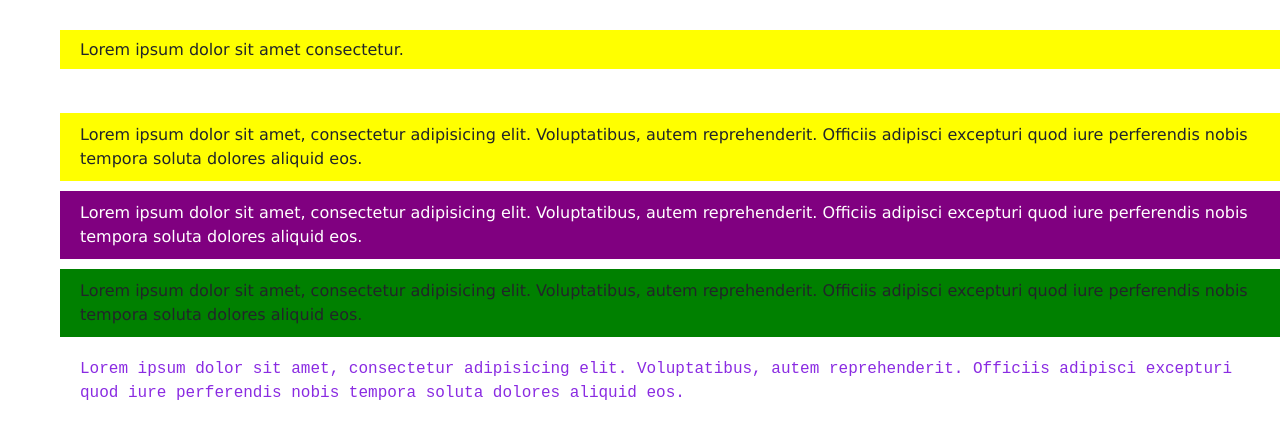
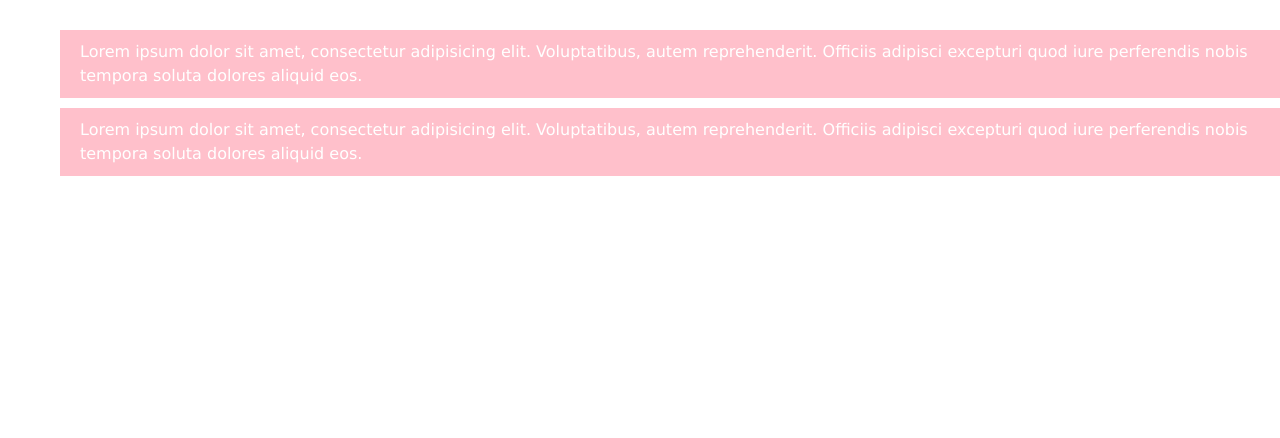
Before and after one commit to ShiyamS/Angular-eShopping, an Angular app: page / in a window 1280 px wide. Shown: the top 438 px of the page. Built offline with nearby package versions, Linux system fonts and the light colour scheme.

Commit message:
Condition Directive

```diff
--- a/src/app/app.component.css
+++ b/src/app/app.component.css
@@ -12,3 +12,7 @@
   font-family: "Courier New", Courier, monospace;
   color: blueviolet;
 }
+
+.card-higlighter {
+  border: blue 7px solid;
+}
--- a/src/app/app.component.html
+++ b/src/app/app.component.html
@@ -33,7 +33,7 @@
 
   <!-- Custom Directive  -->
   <div class="container">
-    <h1 class="container" setBackground appHover>Lorem ipsum dolor sit amet consectetur.
+    <!-- <h1 class="container" setBackground appHover>Lorem ipsum dolor sit amet consectetur.
     </h1>
     <br>
     <p class="container" setBackground appHover>Lorem ipsum dolor sit amet, consectetur adipisicing elit. Voluptatibus,
@@ -53,6 +53,26 @@
       autem
       reprehenderit.
       Officiis adipisci
+      excepturi quod iure perferendis nobis tempora soluta dolores aliquid eos.</p> -->
+    <!-- Default ng Style -->
+    <p class="container" [ngStyle]="{backgroundColor:'pink',color: 'white'}">Lorem
+      ipsum dolor sit amet,
+      consectetur
+      adipisicing elit. Voluptatibus,
+      autem
+      reprehenderit.
+      Officiis adipisci
+      excepturi quod iure perferendis nobis tempora soluta dolores aliquid eos.</p>
+
+    <!-- Custom Ng Style  -->
+
+    <p class="container" [ngStyle]="{backgroundColor:'pink',color: 'white'}">Lorem
+      ipsum dolor sit amet,
+      consectetur
+      adipisicing elit. Voluptatibus,
+      autem
+      reprehenderit.
+      Officiis adipisci
       excepturi quod iure perferendis nobis tempora soluta dolores aliquid eos.</p>
     <!-- NgClass -->
     <!-- <p [ngClass]="{'container' : true, 'font-chnage' : true}">Lorem
@@ -62,8 +82,8 @@
       autem
       reprehenderit.
       Officiis adipisci
-      excepturi quod iure perferendis nobis tempora soluta dolores aliquid eos.</p>
-       -->
+      excepturi quod iure perferendis nobis tempora soluta dolores aliquid eos.</p> -->
+
     <!-- custom NgClass -->
     <!-- Scenarion 1 -->
     <!-- <p appClass [display]="{'container' : true, 'font-chnage' : true}">Lorem
@@ -75,15 +95,30 @@
       Officiis adipisci
       excepturi quod iure perferendis nobis tempora soluta dolores aliquid eos.</p> -->
     <!-- Scenario 2 -->
-    <p [appClass]="{'container' : true, 'font-chnage' : true}">Lorem
+    <!-- <p [appClass]="{'container' : true, 'font-chnage' : true}">Lorem
       ipsum dolor sit amet,
       consectetur
       adipisicing elit. Voluptatibus,
       autem
       reprehenderit.
       Officiis adipisci
-      excepturi quod iure perferendis nobis tempora soluta dolores aliquid eos.</p>
+      excepturi quod iure perferendis nobis tempora soluta dolores aliquid eos.</p> -->
+
+    <!-- </div> -->
+    <!-- <div class="container d-flex flex-row  justify-content-center">
+    <ng-container>
+      <div class="card m-3" style="width: 18rem;" *ngFor="let card of cards"
+        [appHighlighter2]="card.likes === mostLikes ">
+        <img class=" card-img-top" [src]='card.cardImage' alt="Card image cap">
+        <div class="card-body">
+          <p class="card-text"> Title : {{card.title}}</p>
+          <p class="card-text"> Likes: {{card.likes }}</p>
+        </div>
+      </div>
+
+    </ng-container>
+
+  </div> -->
+
 
   </div>
-
-</div>
--- a/src/app/app.component.ts
+++ b/src/app/app.component.ts
@@ -1,4 +1,4 @@
-import { Component, ElementRef, ViewChild } from '@angular/core';
+import { Component, ElementRef, ViewChild, OnInit } from '@angular/core';
 import { DemoComponent } from './demo/demo.component';
 
 @Component({
@@ -6,8 +6,11 @@ import { DemoComponent } from './demo/demo.component';
   templateUrl: './app.component.html',
   styleUrls: ['./app.component.css']
 })
-export class AppComponent {
+export class AppComponent implements OnInit {
   title = 'AngularApp';
+
+
+
 
   @ViewChild('dobInput')
   dob!: ElementRef;
@@ -18,6 +21,10 @@ export class AppComponent {
 
   @ViewChild(DemoComponent, { static: true }) demo?: DemoComponent;
 
+
+  ngOnInit(): void {
+
+  }
   calculateAge() {
     let birthYear = new Date(this.dob.nativeElement.value).getFullYear();
     let currentYear = new Date().getFullYear();
@@ -27,4 +34,19 @@ export class AppComponent {
     this.age.nativeElement.value = age;
   }
 
+  cards = [
+    { title: 'Random Title 1', cardImage: "https://picsum.photos/100/100", likes: 800 },
+    { title: 'Random Title 2', cardImage: "https://picsum.photos/100/100", likes: 500 },
+    { title: 'Random Title 2', cardImage: "https://picsum.photos/100/100", likes: 100 },
+  ]
+
+
+  mostLikedCard() {
+    let copyCards = [...this.cards]
+    return copyCards.sort((curr, next) => next.likes - curr.likes)[0].likes;
+  }
+
+  mostLikes = this.mostLikedCard();
+
+
 }
--- a/src/app/app.module.ts
+++ b/src/app/app.module.ts
@@ -19,10 +19,11 @@ import { HighlighterDirective } from './customDirectives/highlighter.directive';
 import { HoverDirective } from './customDirectives/hover.directive';
 import { BetterHighlighterDirective } from './customDirectives/better-highlighter.directive';
 import { ClassDirective } from './customDirectives/class.directive';
+import { Highlighter2Directive } from './customDirectives/highlighter2.directive';
 
 @NgModule({
   declarations: [
-    AppComponent, ContainerComponent, NavComponent, HeaderComponent, NotificationComponent, SearchComponent, ProductsComponent, FilterComponent, DemoComponent, CustomerComponent, NgContentComponent, ContentChilcComponent, SetBackgroundDirective, HighlighterDirective, HoverDirective, BetterHighlighterDirective, ClassDirective
+    AppComponent, ContainerComponent, NavComponent, HeaderComponent, NotificationComponent, SearchComponent, ProductsComponent, FilterComponent, DemoComponent, CustomerComponent, NgContentComponent, ContentChilcComponent, SetBackgroundDirective, HighlighterDirective, HoverDirective, BetterHighlighterDirective, ClassDirective, Highlighter2Directive
   ],
   imports: [
     BrowserModule,
```
